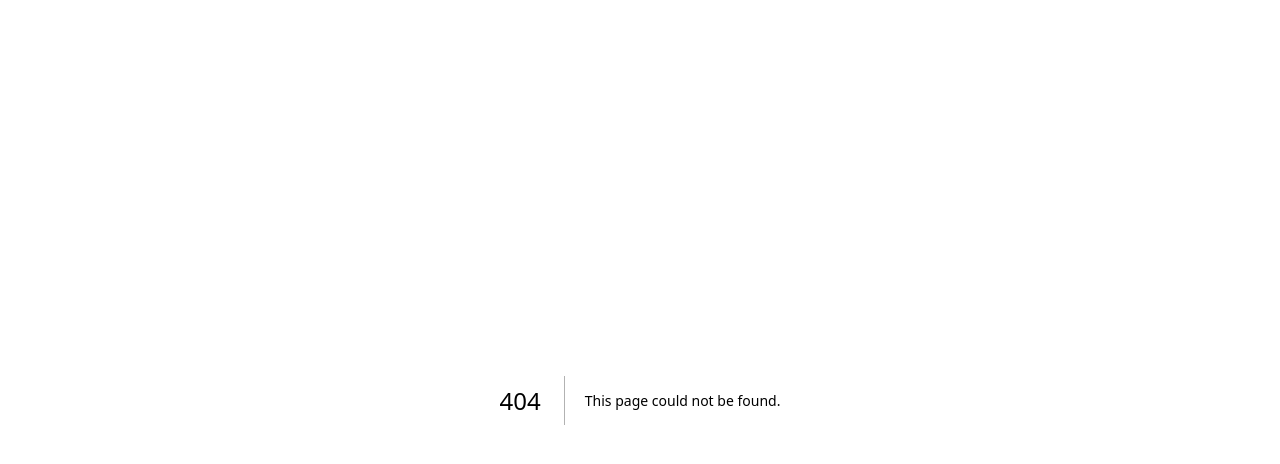
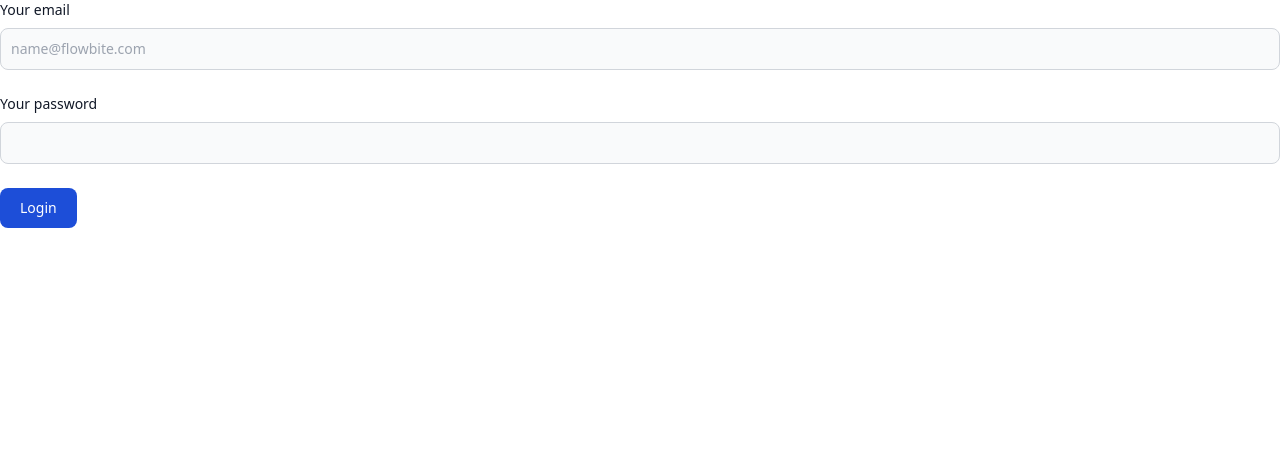
Before and after one commit to JoakimSP/myImages-next, a Next.js app: page /auth/signin in a window 1280 px wide. Before the commit this address had no page. Shown: the top 464 px of the page. Built offline with nearby package versions, Linux system fonts and the light colour scheme.

Commit message:
Add custom signin page

```diff
--- /dev/null
+++ b/pages/auth/signin.js
@@ -0,0 +1,35 @@
+// pages/auth/signin.js
+import { signIn } from "next-auth/react";
+import React, { useRef } from "react";
+
+/* import { signIn, csrfToken } from "next-auth/react"; */
+
+export default function SignIn() {
+    const email = useRef("");
+    const pass = useRef("");
+
+    const onSubmit = async () => {
+        const result = await signIn("credentials", {
+            email: email.current,
+            password: pass.current,
+            redirect: true,
+            callbackUrl: "/",
+        });
+    };
+
+    return (
+        <div>
+            <div className="mb-6">
+                <label htmlFor="email" className="block mb-2 text-sm font-medium text-gray-900 dark:text-white">Your email</label>
+                <input type="email" id="email" className="bg-gray-50 border border-gray-300 text-gray-900 text-sm rounded-lg focus:ring-blue-500 focus:border-blue-500 block w-full p-2.5 dark:bg-gray-700 dark:border-gray-600 dark:placeholder-gray-400 dark:text-white dark:focus:ring-blue-500 dark:focus:border-blue-500" placeholder="name@flowbite.com" onChange={(e) => (email.current = e.target.value)} required />
+
+            </div>
+            <div className="mb-6">
+                <label htmlFor="password" className="block mb-2 text-sm font-medium text-gray-900 dark:text-white">Your password</label>
+                <input type="password" id="password" className="bg-gray-50 border border-gray-300 text-gray-900 text-sm rounded-lg focus:ring-blue-500 focus:border-blue-500 block w-full p-2.5 dark:bg-gray-700 dark:border-gray-600 dark:placeholder-gray-400 dark:text-white dark:focus:ring-blue-500 dark:focus:border-blue-500" onChange={(e) => (pass.current = e.target.value)} required />
+            </div>
+
+            <button onClick={onSubmit} className="text-white bg-blue-700 hover:bg-blue-800 focus:ring-4 focus:outline-none focus:ring-blue-300 font-medium rounded-lg text-sm w-full sm:w-auto px-5 py-2.5 text-center dark:bg-blue-600 dark:hover:bg-blue-700 dark:focus:ring-blue-800">Login</button>
+        </div>
+    );
+}
```
